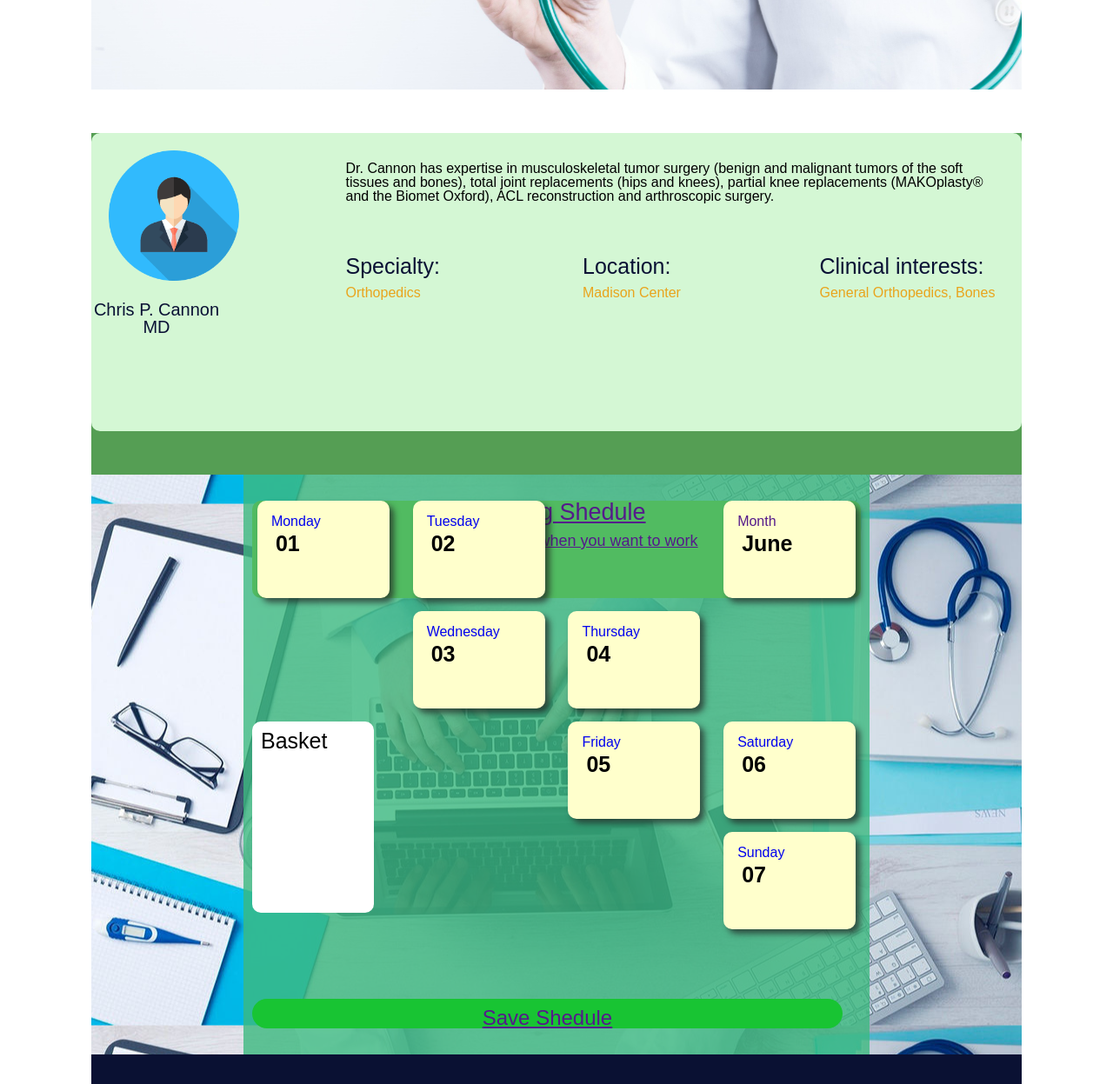
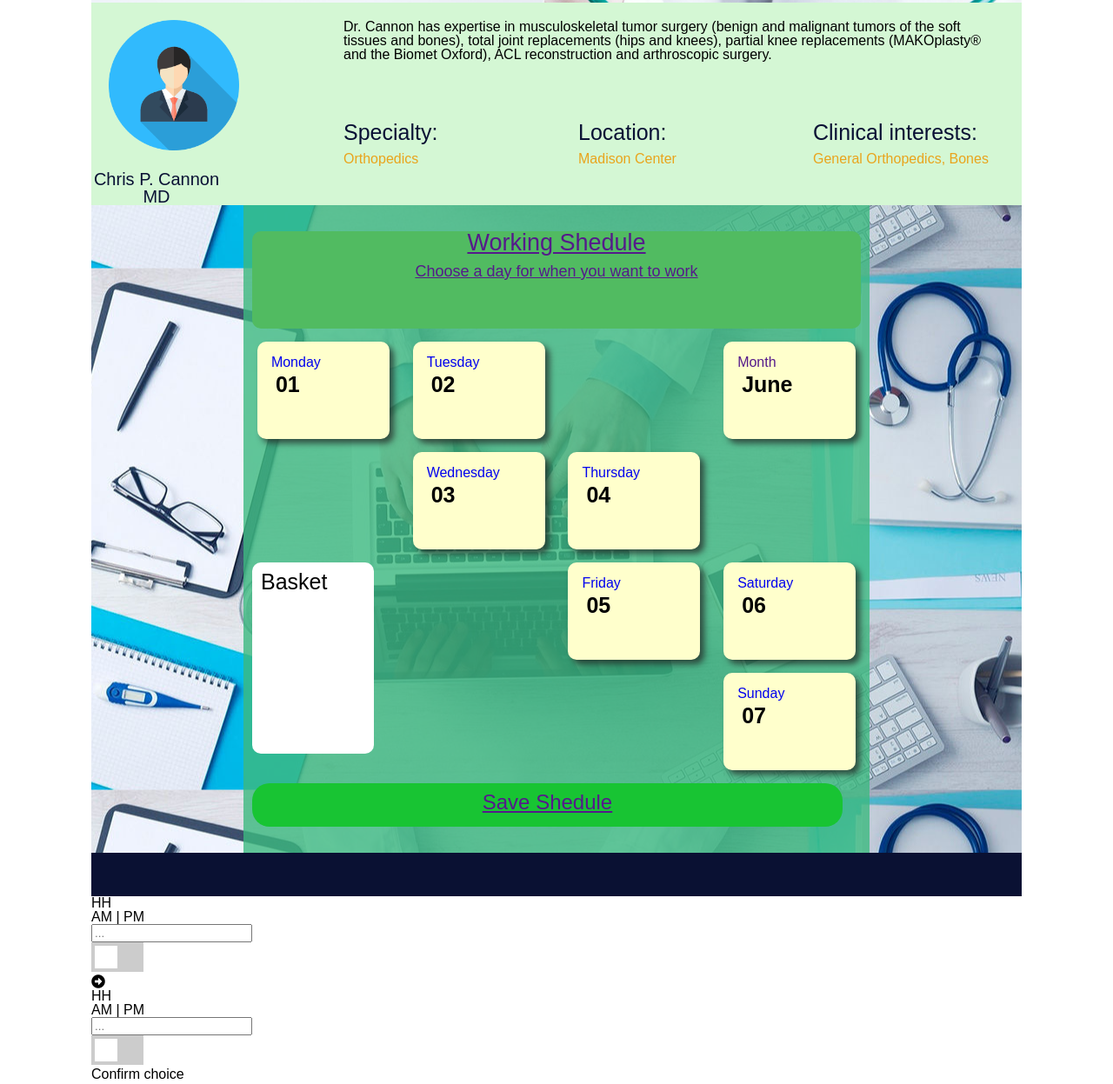
Before and after one commit to KeinOhrHasen/Shedule.github.io, a plain HTML site: page index.html in a window 1280 px wide. Shown: the part 277-1524 px from the top of the page at 87% size. Drawn offline with Linux system fonts and the light colour scheme.

Commit message:
Update style.css

```diff
--- a/css/style.css
+++ b/css/style.css
@@ -42,7 +42,6 @@ body{
 
 
 header{
-  margin-top: 100px;
   height: 280px;
   background-color: #559A53;
   background-image: url("../img/doc.png");
@@ -71,12 +70,92 @@ footer{
   margin: 0 auto;
   display:grid;
   grid-template-columns: 1fr 1fr 1fr 1fr;
-  grid-template-rows: 1fr 1fr 1fr 1fr 50px;
+  grid-template-rows: 1fr 1fr 1fr 1fr 1fr 50px;
   grid-gap: 15px;
   padding: 30px 10px 30px 10px;
 }
 
 /* -----grid-cels */
+.instruction_for_shedule{
+  grid-column: 1/-1;
+  grid-row: 1;
+  border-radius: 10px;
+  background-color: rgb(81, 187, 97);
+  font-size: 27px;
+  text-align: center;
+}
+
+.sh_instr_text{
+  display: block;
+  font-size: 18px;
+  padding: 10px;
+
+}
+
+#d1{
+  grid-column: 1;
+  grid-row: 2;
+}
+#d2{
+  grid-column: 2;
+  grid-row: 2;
+}
+#d3{
+  grid-column: 2;
+  grid-row: 3;
+}
+#d4{
+  grid-column: 3;
+  grid-row: 3;
+}
+#d5{
+  grid-column: 3;
+  grid-row: 4;
+}
+#d6{
+  grid-column: 4;
+  grid-row: 4;
+}
+#d7{
+  grid-column: 4;
+  grid-row: 5;
+}
+.month{
+  grid-column: 4;
+  grid-row: 2;
+}
+
+.backet{
+  grid-column: 1/2;
+  grid-row: 4/6;
+  width: 120px;
+  height: 200px;
+  background-color: white;
+  -moz-transition:-moz-transform .15s linear;
+  -o-transition:-o-transform .15s linear;
+  -webkit-transition:-webkit-transform .15s linear;
+  overflow-y: scroll;
+  border-radius: 10px;
+  font-size: 25px;
+  padding: 10px;
+}
+
+.backet li{
+  font-size: 20px;
+  color:rgb(13, 151, 172);
+}
+
+#btn_save_shedule{
+  grid-column: 1/-1;
+  grid-row: 6;
+  background-color: rgb(24, 196, 51);
+  text-align: center;
+  padding-top: 10px;
+  font-size: 1.5rem;
+  border-radius: 20px;
+  margin-right: 3%;
+}
+
 .day{
   display: block;
   text-decoration: none;
@@ -87,72 +166,24 @@ footer{
   margin: 0 auto
 }
 
-#d1{
-  grid-column: 1;
-  grid-row: 1;
-}
-#d2{
-  grid-column: 2;
-  grid-row: 1;
-}
-#d3{
-  grid-column: 2;
-  grid-row: 2;
-}
-#d4{
-  grid-column: 3;
-  grid-row: 2;
-}
-#d5{
-  grid-column: 3;
-  grid-row: 3;
-}
-#d6{
-  grid-column: 4;
-  grid-row: 3;
-}
-#d7{
-  grid-column: 4;
-  grid-row: 4;
-}
-.month{
-  grid-column: 4;
-  grid-row: 1;
+.day .date{
+  display: block;
+  width: 50px;
+  padding: 5px;
+  font-size: 25px;
+  font-weight: bolder;
+  color:#000;
+
 }
 
-.backet{
-  grid-column: 1/2;
-  grid-row: 3/5;
-  width: 120px;
-  height: 200px;
-  background-color: white;
-  -moz-transition:-moz-transform .15s linear;
-  -o-transition:-o-transform .15s linear;
-  -webkit-transition:-webkit-transform .15s linear;
-  overflow-y: scroll;
-  border-radius: 10px;
-}
-
-.btn_save_shedule{
-  grid-column: 1/-1;
-  grid-row: 5;
-  background-color: rgb(24, 196, 51);
-  text-align: center;
-  padding-top: 10px;
-  font-size: 1.5rem;
-  border-radius: 20px;
-  margin-right: 3%;
-}
 
 /* -------------personal_info--------------------- */
 
 .personal_info{
-  border-radius: 10px;
   display: grid;
   grid-template-columns: 1fr 1fr 1fr 1fr ;
-  grid-template-rows: 1fr 1fr 1fr;
-  grid-gap: 20px;
-  margin: 50px auto;
+  grid-template-rows: 1fr 1fr;
+  grid-gap: 10px;
   background-color: #D4F7D4;
 }
 
@@ -160,49 +191,65 @@ footer{
 .person_photo{
   width: 150px;
   height: 150px;
+  padding: 20px;
+}
+
+.photo_and_name{
   grid-column: 1;
-  grid-row: 1/3;
+  grid-row: 1/4;
+  width: 150px;
+
 }
 
 .f_s_name{
-  grid-column: 1;
-  grid-row: 3;
+  text-align: center
 }
-.specialty{
+
+.specialty_wrp{
   grid-column: 2;
   grid-row: 2;
+    padding: 20px;
 }
-.speci_name{
-  grid-column: 2;
-  grid-row: 3;
-}
-.location{
+.location_wrp{
   grid-column: 3;
   grid-row: 2;
+    padding: 20px;
 }
-.loc_name{
-  grid-column: 3;
-  grid-row:3;
-}
-.interests{
+.interests_wrp{
   grid-column: 4;
   grid-row: 2;
-}
-.interests_name{
-  grid-column: 4;
-  grid-row: 3;
-  /* align-self: flex-end; */
-}
-
-.personal_info p:nth-child(2n+1)   {
-  align-self: flex-end;
+    padding: 20px;
 }
 
 .short_pers_info{
   grid-column: 2/-1;
   grid-row: 1;
-  align-self: center;
+  /* align-self: center; */
   padding: 20px;
+}
+
+.photo_and_name{
+  font-size: 20px;
+  color:#091034;
+}
+
+.specialty_wrp,
+.location_wrp,
+.interests_wrp{
+  font-size: 25px;
+  color:#091034;
+}
+
+
+.specialty_wrp p + p,
+.location_wrp p + p,
+.interests_wrp p + p{
+  font-size: 16px;
+}
+
+.cell{
+  padding: 10px 0;
+  color:rgb(233, 164, 28);
 }
 
 /* ================BANNER TOP================ */
@@ -211,11 +258,11 @@ footer{
   max-width: 1070px;
   background-color: #0A1133;
   opacity: 0.4;
-  position: fixed;
   top:0;
   display:flex;
   align-items: center;
   justify-content: space-between;
+  position: fixed;
 }
 
 .banner_logo{
@@ -228,11 +275,10 @@ footer{
   font-size: 20px;
   text-transform: uppercase;
   color:green;
-  min-width: 300px;
 }
 
 .social{
-  width: 250px;
+    width: 100px;
 }
 .social a{
   font-size: 30px;
```
